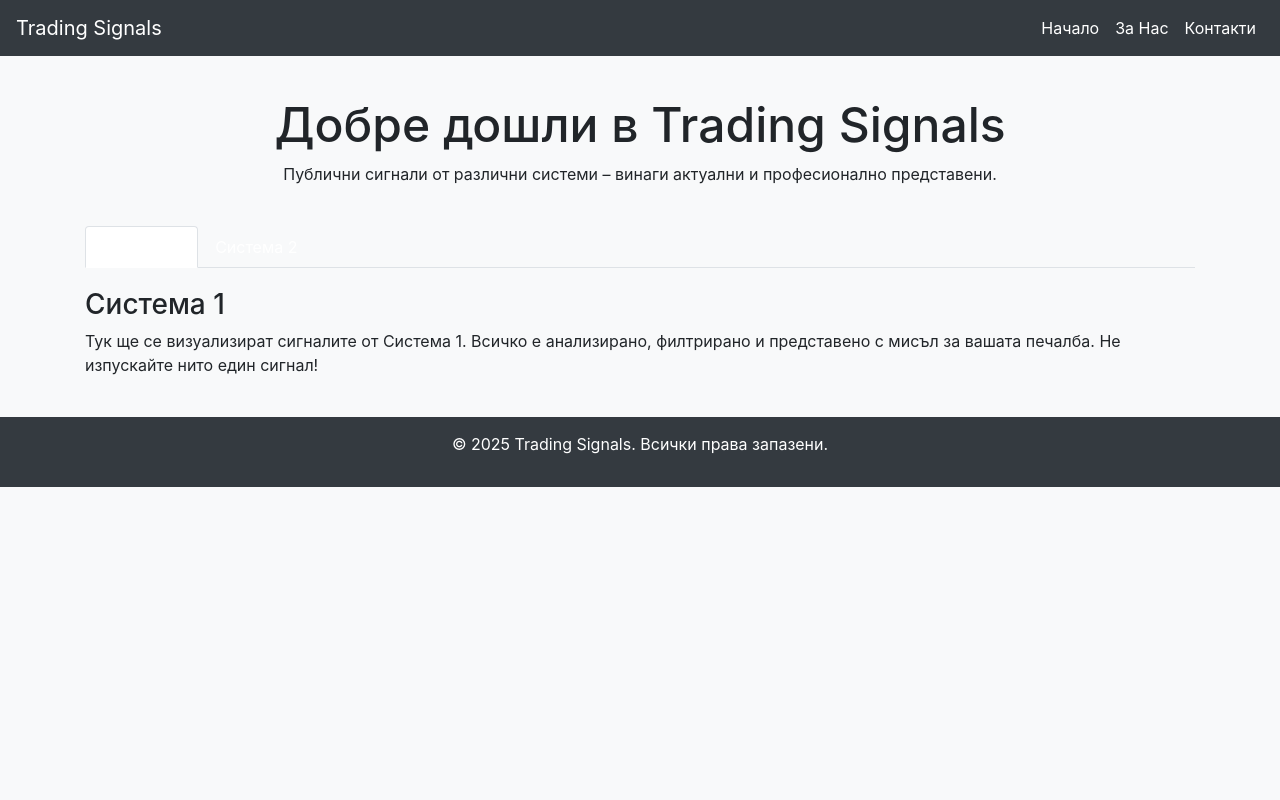
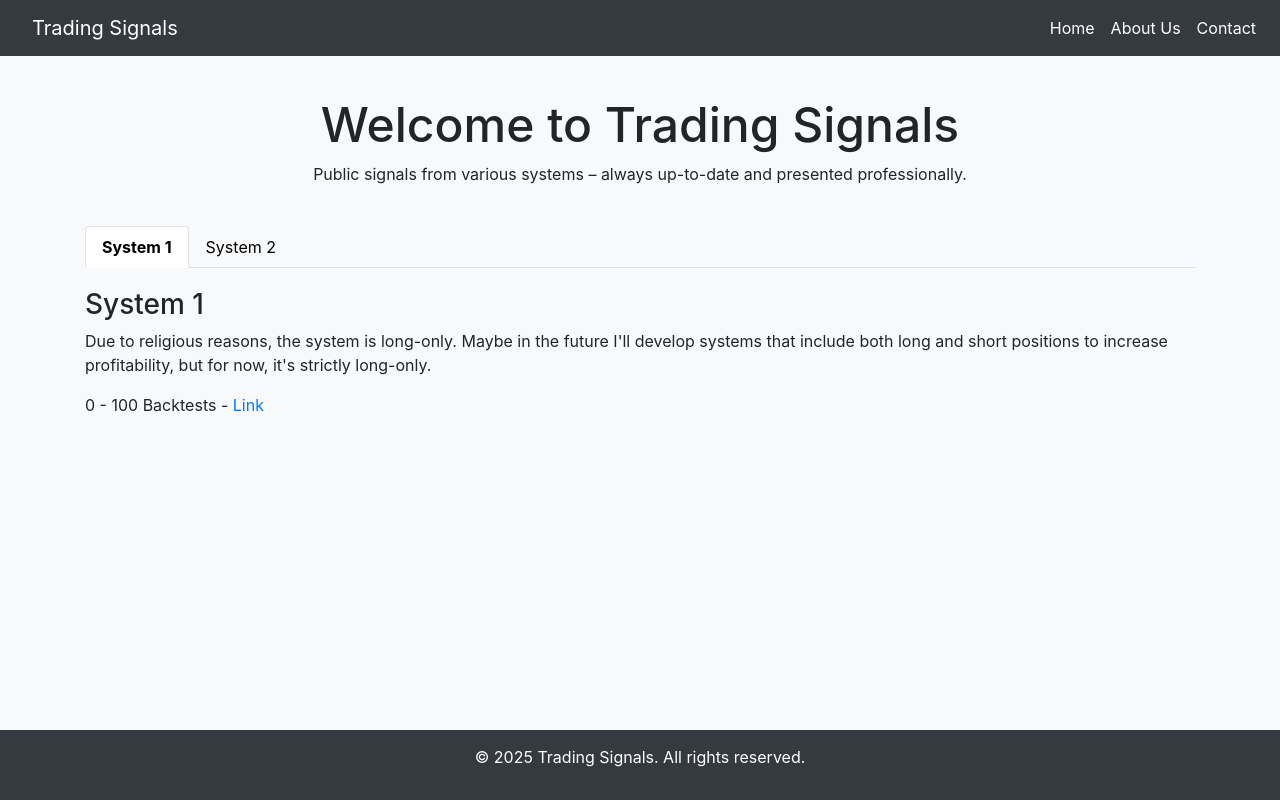
Before and after one commit to Todorov267/Public-Returns, a plain HTML site: page index.html in a window 1280 px wide. Drawn offline with nearby package versions, Linux system fonts and the light colour scheme.

Commit message:
Update index.html

```diff
--- a/index.html
+++ b/index.html
@@ -1,5 +1,5 @@
 <!DOCTYPE html>
-<html lang="bg">
+<html lang="en">
 <head>
   <meta charset="UTF-8">
   <meta name="viewport" content="width=device-width, initial-scale=1">
@@ -7,14 +7,23 @@
   <!-- Bootstrap CSS -->
   <link href="https://maxcdn.bootstrapcdn.com/bootstrap/4.5.2/css/bootstrap.min.css" rel="stylesheet">
   <style>
+    html, body {
+      height: 100%;
+      margin: 0;
+    }
     body {
+      display: flex;
+      flex-direction: column;
       background-color: #f8f9fa;
+    }
+    .content {
+      flex: 1;
     }
     .navbar {
       background-color: #343a40;
     }
     .navbar-brand, .nav-link {
-      color: #fff !important;
+      color: #fff;
     }
     .header {
       margin: 40px 0;
@@ -30,60 +39,86 @@
       background-color: #343a40;
       color: #fff;
       padding: 15px 0;
-      margin-top: 40px;
     }
+    /* Променяме цвета на текста в табовете на черен */
+    .nav-tabs .nav-link {
+      color: #000;
+    }
+    .nav-tabs .nav-link.active {
+      color: #000;
+      font-weight: bold;
+    }
+    .navbar .nav-link:hover {
+  color: #ccc !important; /* или #fff ако искаш да остане бяло */
+}
+.table thead th {
+  background-color: #343a40;
+  color: white;
+  text-align: center;
+}
+.table td, .table th {
+  vertical-align: middle;
+  text-align: center;
+}
+.table tbody tr:hover {
+  background-color: #f1f1f1;
+}
+
   </style>
 </head>
 <body>
-  <!-- Навигация -->
+  <!-- Navigation -->
   <nav class="navbar navbar-expand-lg">
-    <a class="navbar-brand" href="#">Trading Signals</a>
+    <a class="navbar-brand navbar nav-link" href="#">Trading Signals</a>
     <button class="navbar-toggler" type="button" data-toggle="collapse" data-target="#navbarNav">
       <span class="navbar-toggler-icon"></span>
     </button>
     <div class="collapse navbar-collapse" id="navbarNav">
       <ul class="navbar-nav ml-auto">
         <li class="nav-item active">
-          <a class="nav-link" href="#">Начало</a>
+          <a class="nav-link" href="#">Home</a>
         </li>
         <li class="nav-item">
-          <a class="nav-link" href="#">За Нас</a>
+          <a class="nav-link" href="#">About Us</a>
         </li>
         <li class="nav-item">
-          <a class="nav-link" href="#">Контакти</a>
+          <a class="nav-link" href="#">Contact</a>
         </li>
       </ul>
     </div>
   </nav>
 
-  <!-- Главно съдържание -->
-  <div class="container">
+  <!-- Main Content -->
+  <div class="container content">
     <div class="header">
-      <h1>Добре дошли в Trading Signals</h1>
-      <p>Публични сигнали от различни системи – винаги актуални и професионално представени.</p>
+      <h1>Welcome to Trading Signals</h1>
+      <p>Public signals from various systems – always up-to-date and presented professionally.</p>
     </div>
 
-    <!-- Табове за системи -->
+    <!-- Tabs for Systems -->
     <ul class="nav nav-tabs" id="signalTab" role="tablist">
       <li class="nav-item">
         <a class="nav-link active" id="system1-tab" data-toggle="tab" href="#system1" role="tab" aria-controls="system1" aria-selected="true">
-          Система 1
+          System 1
         </a>
       </li>
       <li class="nav-item">
         <a class="nav-link" id="system2-tab" data-toggle="tab" href="#system2" role="tab" aria-controls="system2" aria-selected="false">
-          Система 2
+          System 2
         </a>
       </li>
     </ul>
     <div class="tab-content" id="signalTabContent">
+      <!-- System 1-->
       <div class="tab-pane fade show active" id="system1" role="tabpanel" aria-labelledby="system1-tab">
-        <h3 class="mt-3">Система 1</h3>
-        <p>Тук ще се визуализират сигналите от Система 1. Всичко е анализирано, филтрирано и представено с мисъл за вашата печалба. Не изпускайте нито един сигнал!</p>
+        <h3 class="mt-3">System 1</h3>
+        <p>Due to religious reasons, the system is long-only. Maybe in the future I'll develop systems that include both long and short positions to increase profitability, but for now, it's strictly long-only.</p>
+        <p>0 - 100 Backtests - <a href="Public returns The Trades with above 20R winners.html" target="_blank">Link</a></p>
       </div>
+      <!-- System 2-->
       <div class="tab-pane fade" id="system2" role="tabpanel" aria-labelledby="system2-tab">
-        <h3 class="mt-3">Система 2</h3>
-        <p>За онези, които търсят различен подход – тук ще намерите сигнали от Система 2. Разнообразието е ключът към успеха, нали?</p>
+        <h3 class="mt-3">System 2</h3>
+        <p>Some text</p>
       </div>
     </div>
   </div>
@@ -91,11 +126,11 @@
   <!-- Footer -->
   <footer class="text-center">
     <div class="container">
-      <p>&copy; 2025 Trading Signals. Всички права запазени.</p>
+      <p>&copy; 2025 Trading Signals. All rights reserved.</p>
     </div>
   </footer>
 
-  <!-- Bootstrap JS, Popper.js и jQuery -->
+  <!-- Bootstrap JS, Popper.js, and jQuery -->
   <script src="https://code.jquery.com/jquery-3.5.1.slim.min.js"></script>
   <script src="https://cdn.jsdelivr.net/npm/bootstrap@4.5.2/dist/js/bootstrap.bundle.min.js"></script>
 </body>
```
